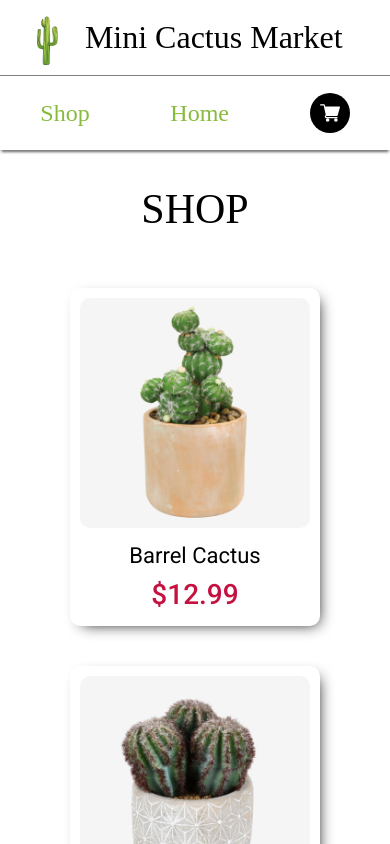
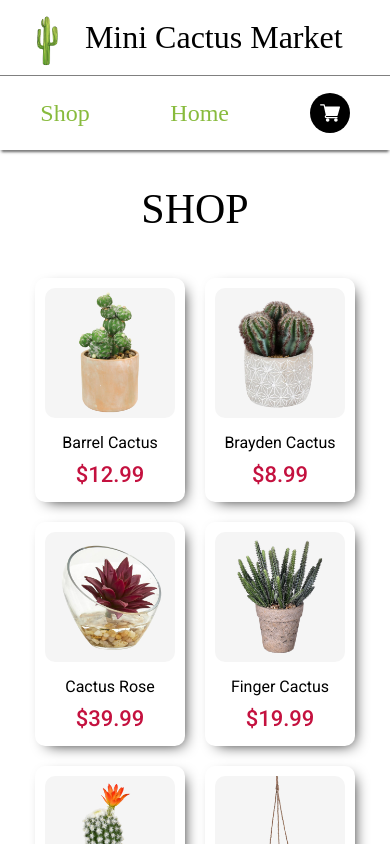
Before and after one commit to charliebarger/mini-cactus-shop, a React (Create React App) app: page /shop in a window 390 px wide. Shown: the top 844 px of the page. Built offline with nearby package versions, Linux system fonts and the light colour scheme; a web font is replaced by a local one.

Commit message:
resize product card for mobile

```diff
--- a/src/App.css
+++ b/src/App.css
@@ -154,7 +154,7 @@ h2 {
   transition: all 0.3s ease-in-out;
 }
 .product-wrapper {
-  padding: 20px 40px;
+  padding: 20px 10px;
   padding-top: 0px;
   display: flex;
   flex-wrap: wrap;
@@ -183,6 +183,7 @@ h2 {
 
 .product > span {
   margin: 5px;
+  text-align: center;
 }
 
 .image-wrapper {
@@ -222,6 +223,14 @@ h2 {
   background: #80808014;
 }
 @media only screen and (max-width: 600px) {
+  .product {
+    width: 150px;
+    margin: 10px;
+  }
+  .image-wrapper {
+    height: 150px;
+  }
+
   .store-name {
     margin-right: 37.5px;
   }
@@ -269,4 +278,17 @@ h2 {
   .shopping-cart-button {
     margin: 0px;
   }
+  .product-name {
+    font-size: 16px;
+  }
+  .product-price {
+    font-size: 22px;
+  }
+  .product-wrapper {
+    padding: 20px 10px;
+    padding-top: 0px;
+    display: flex;
+    flex-wrap: wrap;
+    justify-content: center;
+  }
 }
```
